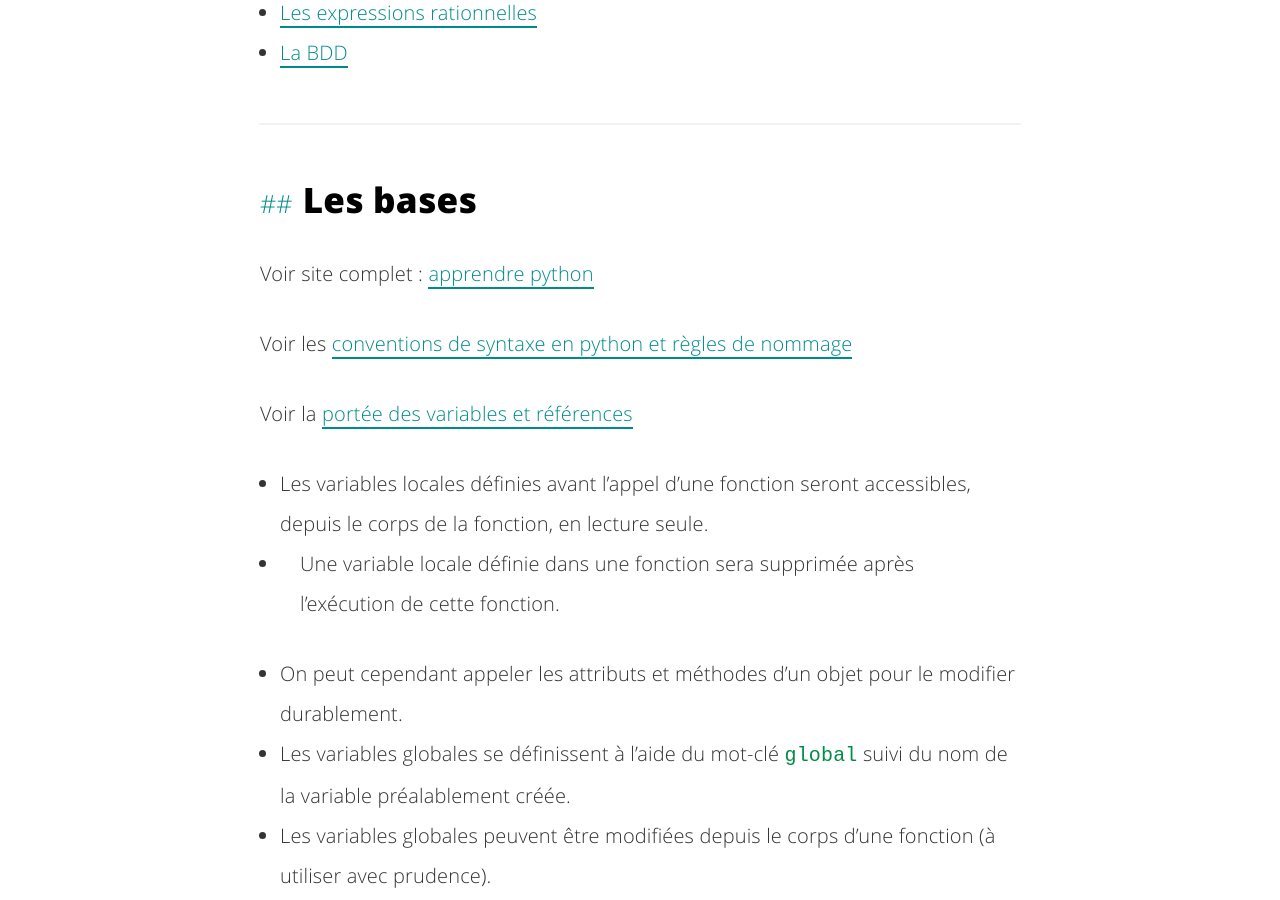
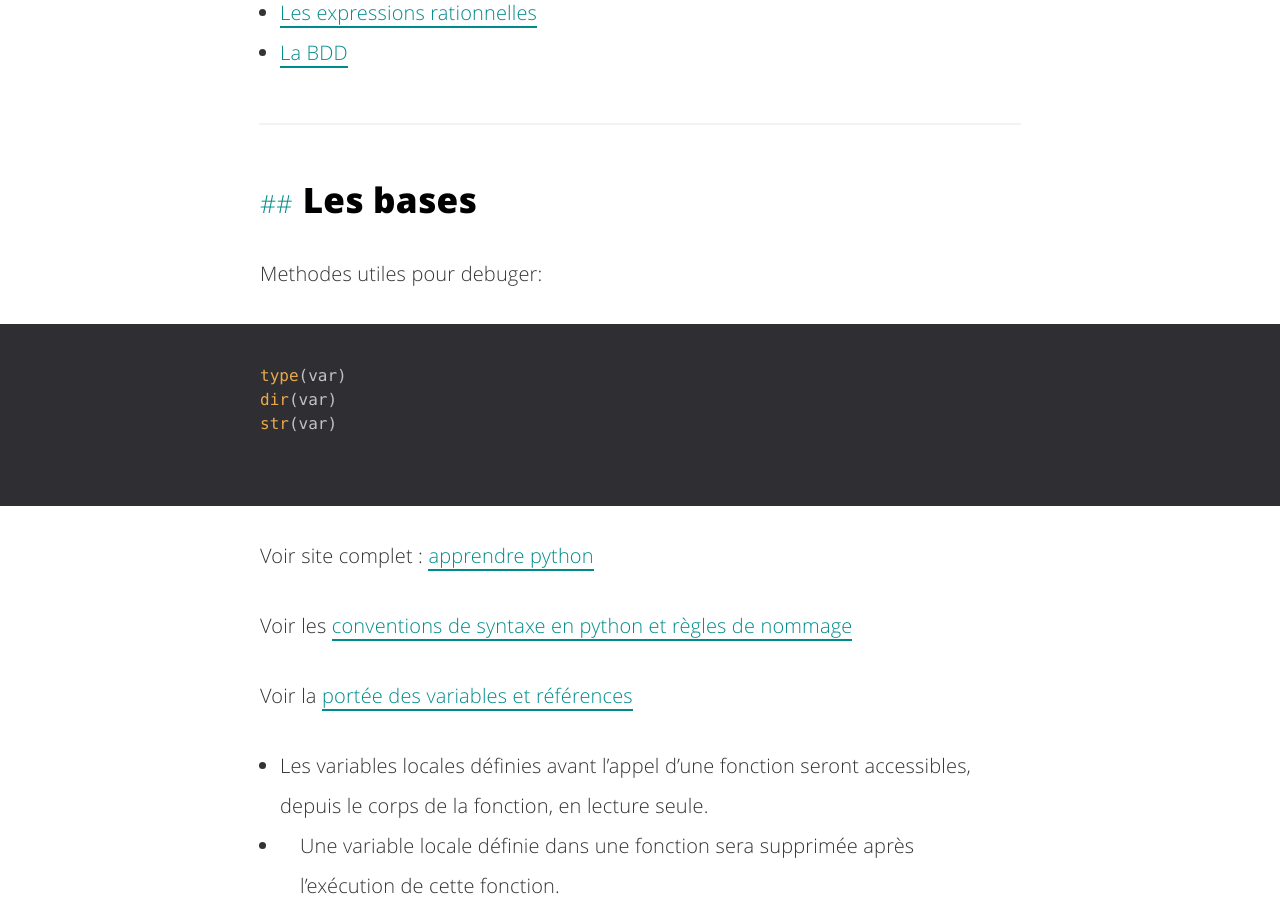
Before and after one commit to fasca/fasca.github.io, a Jekyll site: the page built from _posts/2018-10-9-Python.md, in a window 1280 px wide and 900 px high, scrolled down 622 px. Built offline with Jekyll 4.4.1, drawn with Linux system fonts in a browser that asks for light colours; comment, search, counter and statistics services are not loaded.

Commit message:
Update 2018-10-9-Python.md

````diff
--- a/_posts/2018-10-9-Python.md
+++ b/_posts/2018-10-9-Python.md
@@ -30,6 +30,14 @@ published: true
 ---
 
 ## Les bases <a id="1"></a>
+
+Methodes utiles pour debuger:
+
+```python
+type(var)
+dir(var)
+str(var)
+```
 
 Voir site complet : [apprendre python](http://apprendre-python.com)
 
````
